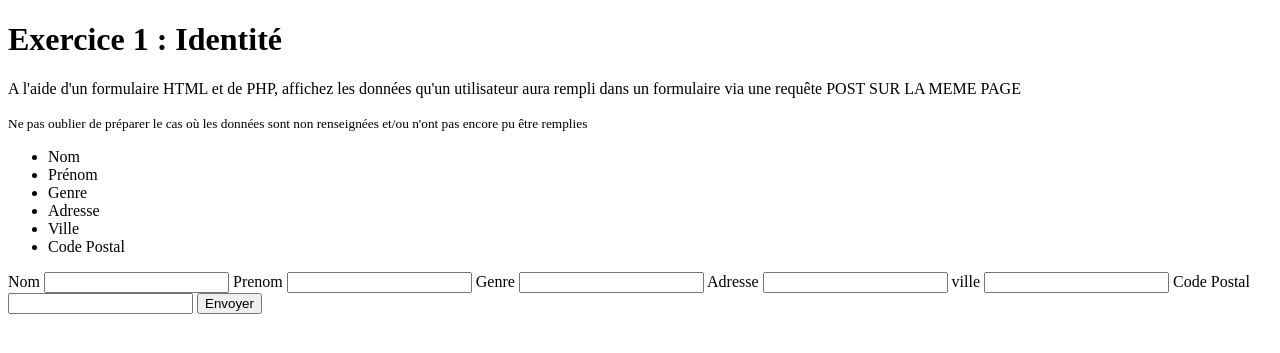
After one commit to mnadea001/exointerphp, a PHP site: page /correction.php in a window 1280 px wide. The commit adds this page. Shown: the top 353 px of the page. Run offline with PHP 8.4, Linux system fonts and the light colour scheme.

Commit message:
Correction exo

```diff
--- /dev/null
+++ b/1/correction.php
@@ -0,0 +1,80 @@
+<?php
+
+    if (!empty($_POST)) {
+        if (in_array('', $_POST)) {
+            echo 'Tous les champs doivent être remplis';
+        } else {
+            $nom = htmlspecialchars(trim($_POST['nom']));
+            $prenom = htmlspecialchars(trim($_POST['prenom']));
+            $genre = htmlspecialchars(trim($_POST['genre']));
+            $adresse = htmlspecialchars(trim($_POST['adresse']));
+            $ville = htmlspecialchars(trim($_POST['ville']));
+            $cp = htmlspecialchars(trim($_POST['cp']));
+        }
+    }
+?>
+
+<!DOCTYPE html>
+<html lang="en">
+
+<head>
+    <meta charset="UTF-8">
+    <meta http-equiv="X-UA-Compatible" content="IE=edge">
+    <meta name="viewport" content="width=device-width, initial-scale=1.0">
+    <title>Document</title>
+</head>
+
+<body>
+    <h1>Exercice 1 : Identité</h1>
+    <p>A l'aide d'un formulaire HTML et de PHP, affichez les données qu'un utilisateur aura rempli dans un formulaire
+        via une requête POST SUR LA MEME PAGE</p>
+    <small>Ne pas oublier de préparer le cas où les données sont non renseignées et/ou n'ont pas encore pu être
+        remplies</small>
+
+    <?php
+        if (isset($nom)) {
+            ?>
+    <ul>
+        <li>Nom : <?php echo $nom; ?></li>
+        <li>Prénom : <?php echo $prenom; ?></li>
+        <li>Genre : <?php echo $genre; ?></li>
+        <li>Adresse : <?php echo $adresse; ?></li>
+        <li>Ville : <?php echo $ville; ?></li>
+        <li>Code Postal : <?php echo $cp; ?></li>
+    </ul>
+
+    <?php
+        } else {
+            ?>
+
+    <ul>
+        <li>Nom</li>
+        <li>Prénom</li>
+        <li>Genre</li>
+        <li>Adresse</li>
+        <li>Ville</li>
+        <li>Code Postal</li>
+    </ul>
+
+    <?php
+        }
+    ?>
+
+    <form action="" method="post">
+        <label for="nom">Nom</label>
+        <input type="text" name="nom" id="nom">
+        <label for="prenom">Prenom</label>
+        <input type="text" name="prenom" id="prenom">
+        <label for="genre">Genre</label>
+        <input type="text" name="genre" id="genre">
+        <label for="Adresse">Adresse</label>
+        <input type="text" name="adresse" id="adresse">
+        <label for="ville">ville</label>
+        <input type="text" name="ville" id="ville">
+        <label for="cp">Code Postal</label>
+        <input type="text" name="cp" id="cp">
+        <input type="submit" value="Envoyer">
+    </form>
+</body>
+
+</html>
--- a/1/index.php
+++ b/1/index.php
@@ -22,6 +22,8 @@
         <li>Ville</li>
         <li>Code Postal</li>
     </ul>
+
+    <a href="correction.php">Aller à la correction</a>
 </body>
 
 </html>
--- a/2/index.php
+++ b/2/index.php
@@ -24,6 +24,7 @@
         <li>Annee</li>
         <li>Prix</li>
     </ul>
+    <a href="correction.php">Aller à la correction</a>
 </body>
 
 </html>
--- a/3/index.php
+++ b/3/index.php
@@ -22,6 +22,7 @@
         <li>confirmation password</li>
         <li>email</li>
     </ul>
+    <a href="correction.php">Aller à la correction</a>
 </body>
 
 </html>
--- a/4/index.php
+++ b/4/index.php
@@ -15,6 +15,7 @@
         exercices
         dorénavant.</p>
     <small>Ne pas oublier les conventions de nommage de fragments. </small>
+    <a href="correction.php">Aller à la correction</a>
 </body>
 
 </html>
```
